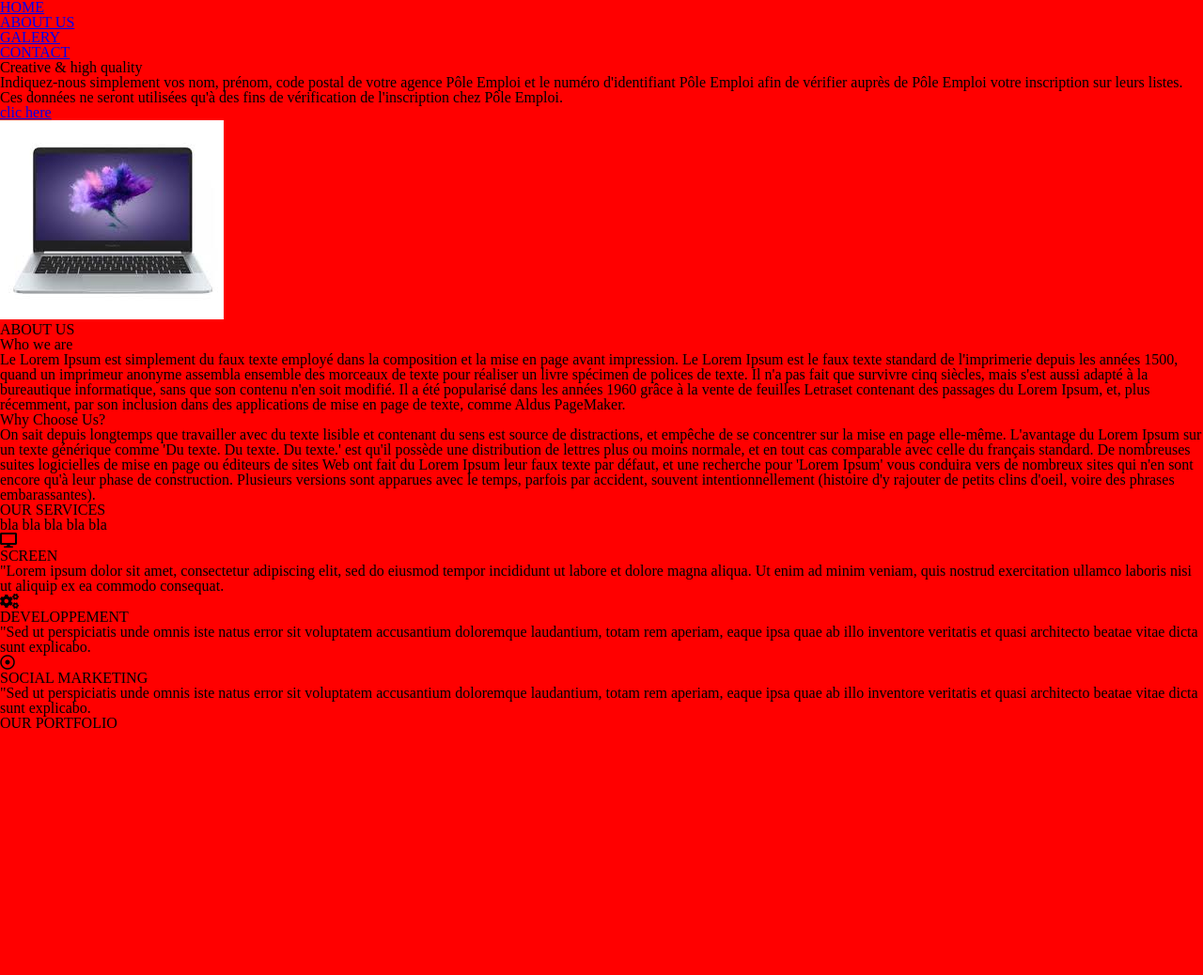
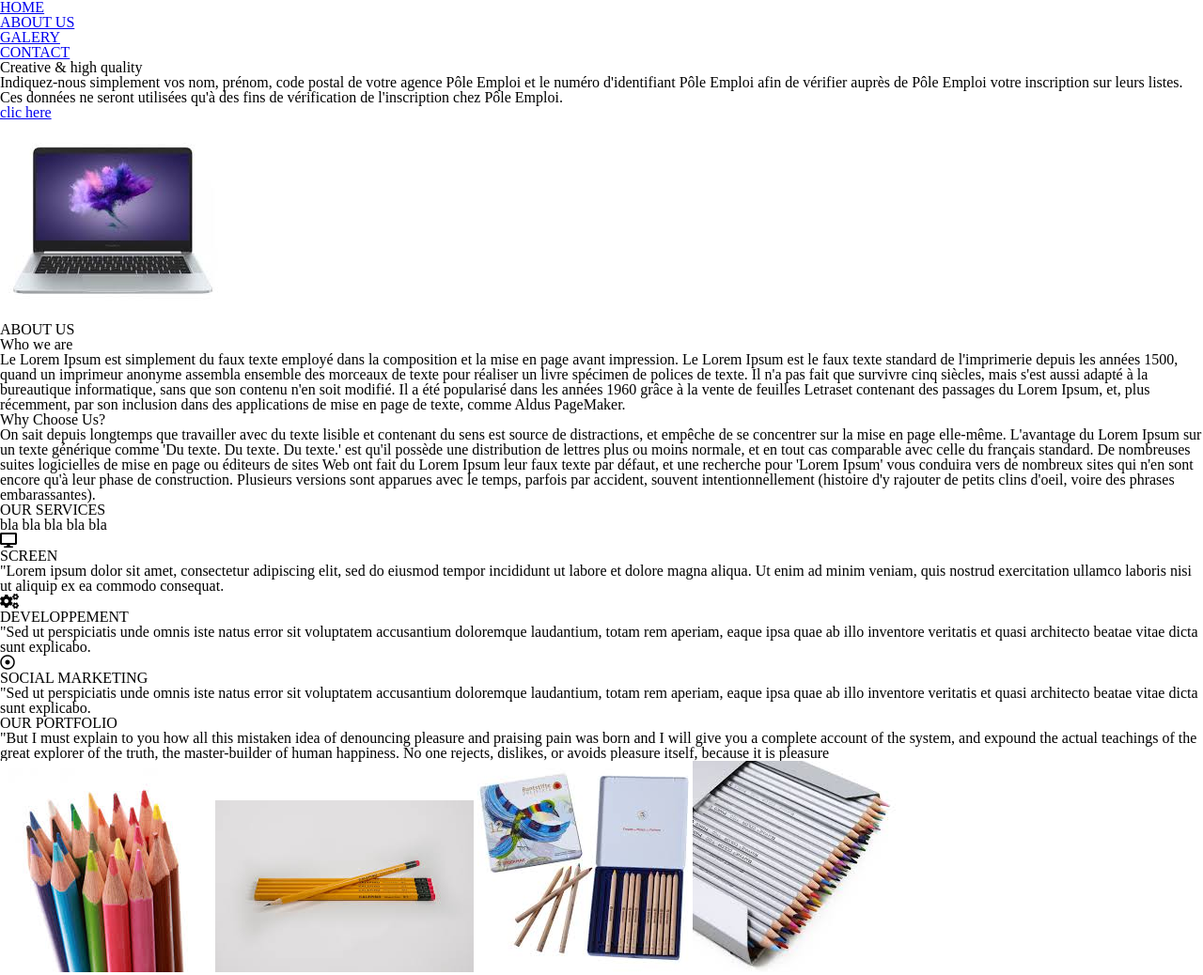
Before and after one commit to gregorybouyssou/projet_creativ, a plain HTML site: page index.html in a window 1280 px wide. Shown: the whole page at 94% size. Before the commit the page ends 800 px from the top, so only its background shows below. Drawn offline with Linux system fonts and the light colour scheme.

Commit message:
session final css

```diff
--- a/index.html
+++ b/index.html
@@ -123,9 +123,20 @@
 
 </body>
 <footer>
+
     <h3>
         OUR PORTFOLIO
     </h3>
+
+    <p>
+            "But I must explain to you how all this mistaken idea of denouncing pleasure and praising pain was born and I will give you a complete account of the system, and expound the actual teachings of the great explorer of the truth, the master-builder of human happiness. No one rejects, dislikes, or avoids pleasure itself, because it is pleasure
+    </p>
+    <img src="crayons.jpeg">
+    <img src="crayons 2.jpeg">
+    <img src="crayons 3.jpeg">
+    <img src="crayons 4.jpeg">
+    <img scr="crayons 5.jpeg">
+    <img scr="crayons 6.jpeg">
 
 
 </footer>
--- a/style.css
+++ b/style.css
@@ -1,5 +1,5 @@
 body {
-    background-color: red;
+
 }
 
 header {
```
Also changed, not shown: crayons 2.jpeg (added), crayons 3.jpeg (added), crayons 4.jpeg (added), crayons 5.jpeg (added), crayons 6.jpeg (added), crayons.jpeg (added).
